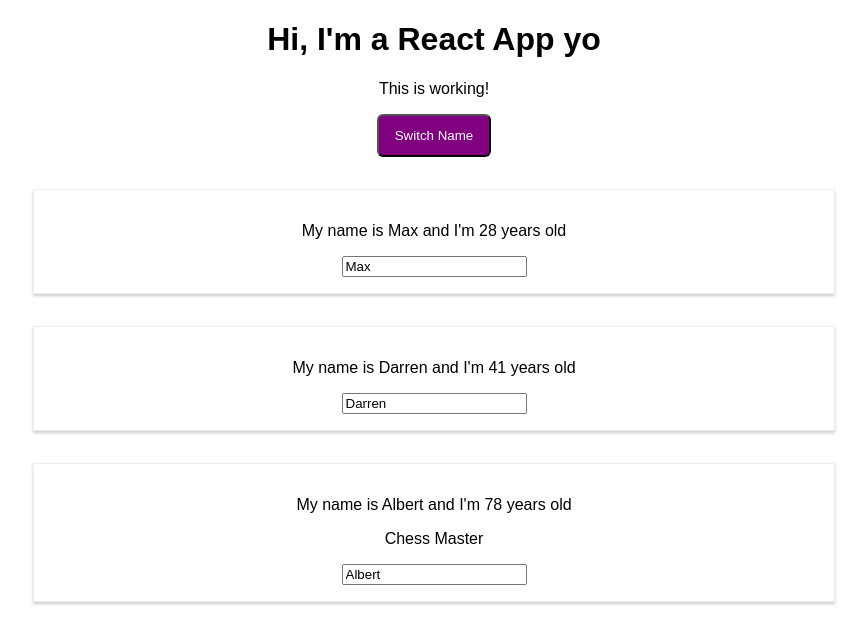
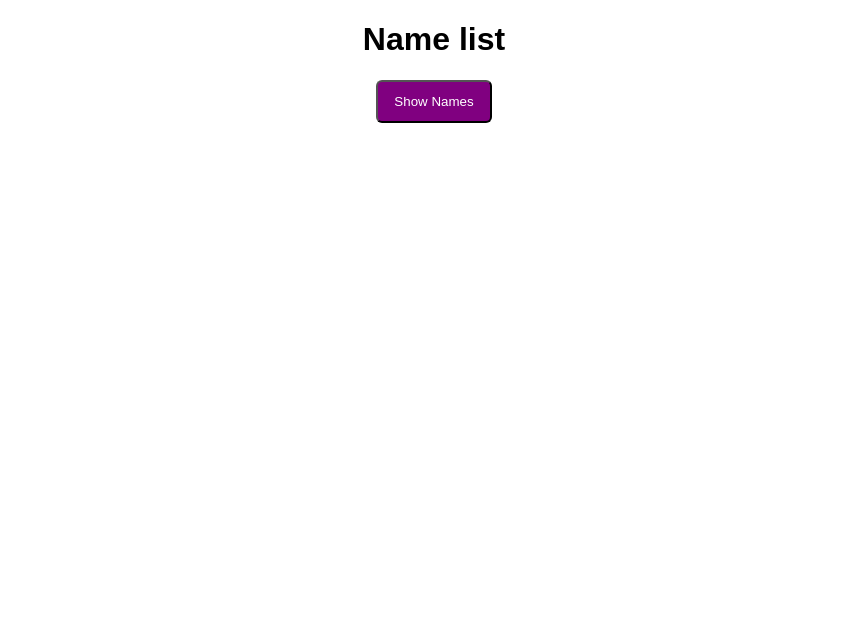
Before and after one commit to stewdiostash/react-playground, a React (Create React App) app in the folder react-complete-guide/: page / in a window 1280 px wide. Shown: the top 644 px of the page, without its empty margins (206-1073 px from the left). Built offline with nearby package versions, Linux system fonts and the light colour scheme.

Commit message:
conditional hide/show name list

```diff
--- a/react-complete-guide/src/App.js
+++ b/react-complete-guide/src/App.js
@@ -9,6 +9,8 @@ class App extends Component {
       { name: "Darren", age: 41 },
       { name: "Albert", age: 78 },
     ],
+    otherState: "some other value",
+    showPersons: false,
   };
 
   switchNameHandler = (newName) => {
@@ -31,6 +33,13 @@ class App extends Component {
     });
   };
 
+  togglePersonsHandler = () => {
+    const doesShow = this.state.showPersons;
+    this.setState({
+      showPersons: !doesShow,
+    });
+  };
+
   render() {
     const style = {
       backgroundColor: "purple",
@@ -42,11 +51,12 @@ class App extends Component {
 
     return (
       <div className="App">
-        <h1>Hi, I'm a React App yo</h1>
-        <p>This is working!</p>
-        <button style={style} onClick={() => this.switchNameHandler("Johnny")}>
-          Switch Name
+        <h1>Name list</h1>
+        <button style={style} onClick={this.togglePersonsHandler}>
+          {this.state.showPersons ? "Hide Names" : "Show Names"}
         </button>
+        {this.state.showPersons ? (
+          <div>
             <Person
               name={this.state.persons[0].name}
               age={this.state.persons[0].age}
@@ -64,6 +74,8 @@ class App extends Component {
               Chess Master
             </Person>
           </div>
+        ) : null}
+      </div>
     );
     // return React.createElement(
     //   "div",
```
Lines whose indentation alone changed are shown as unchanged.
